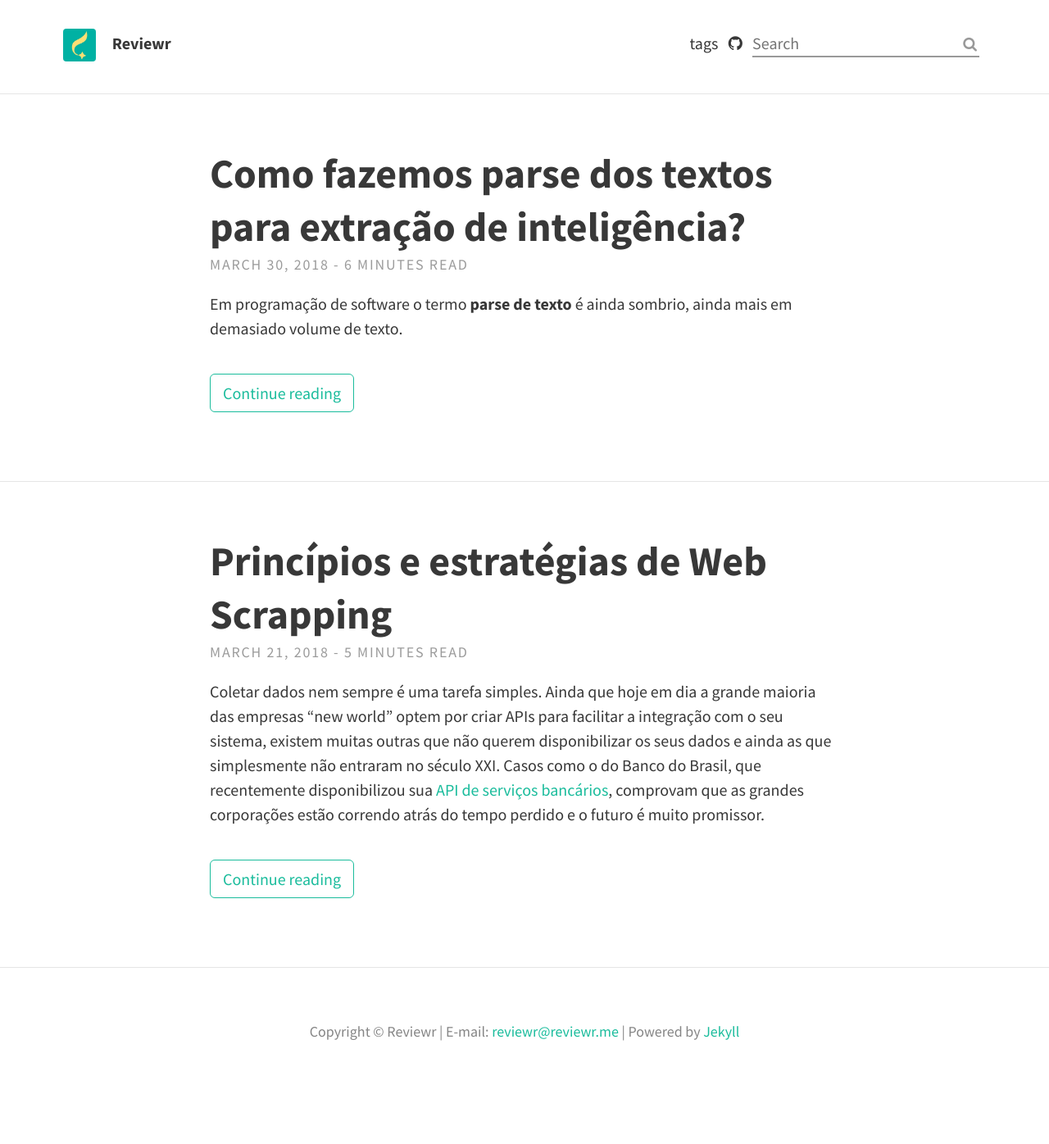
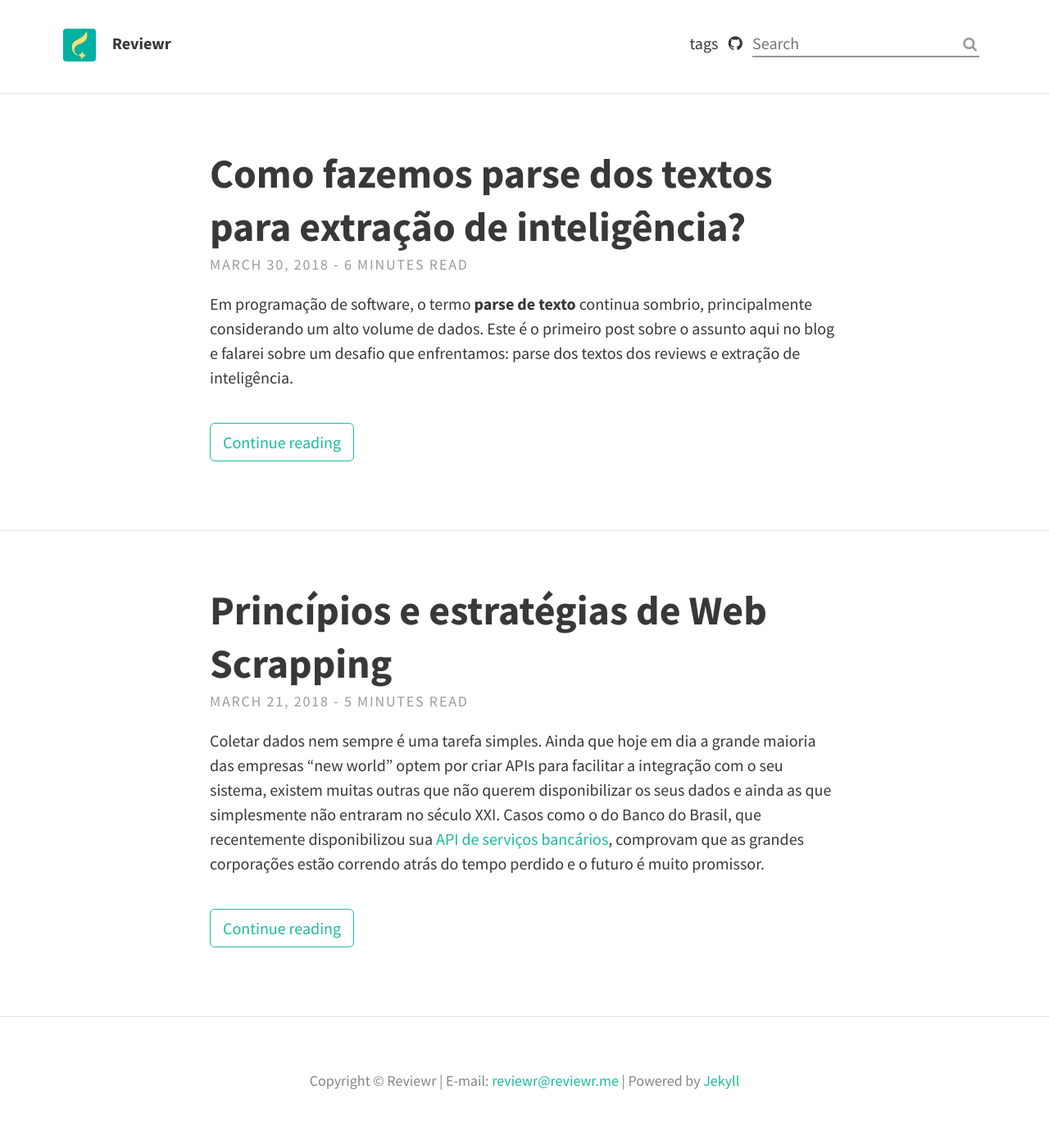
Before and after one commit to leonardorifeli/engineering.github.io, a Jekyll site: the page built from index.html, in a window 1280 px wide. Shown: the whole page at 82% size. Built offline with Jekyll 4.4.1, drawn with Linux system fonts in a browser that asks for light colours; nearby versions of some CDN libraries; the list of posts is cut into pages by our own code; before the commit the page ends 1336 px from its top, so only the background shows below that; part of the change alters nothing that is shown.

Commit message:
Fix article

````diff
--- a/_posts/2018-03-30-como-fazemos-parse-dos-textos-para-extracao-de-inteligencia.md
+++ b/_posts/2018-03-30-como-fazemos-parse-dos-textos-para-extracao-de-inteligencia.md
@@ -7,76 +7,81 @@ comments: true
 author: leonardorifeli
 ---
 
-Em programação de software o termo **parse de texto** é ainda sombrio, ainda mais em demasiado volume de texto.
+Em programação de software, o termo **parse de texto** continua sombrio, principalmente considerando um alto volume de dados. Este é o primeiro post sobre o assunto aqui no blog e falarei sobre um desafio que enfrentamos: parse dos textos dos reviews e extração de inteligência.
 
-Este é o primeiro post sobre o assunto aqui no blog. Falaremos sobre um desafio que enfrantamos: parse dos textos dos reviews e extração de inteligência. Então, vamos lá.
+Antes de começar:
 
 ![image](https://user-images.githubusercontent.com/6767689/38067896-c067a4aa-32e4-11e8-9529-858351724902.png)
 
 Aqui na Reviewr, prezamos muito pelo compartilhamento de conhecimento.
 
+Vamos lá?
+
 # Tópicos
 
-Para não termos problemas com as expectativas é muito importante deixarmos claro os tópicos que iremos abordar neste post.
+Para não termos problemas com as expectativas é importante deixarmos claro os tópicos que iremos abordar neste post.
 
-- O que é parsear?
+- O que é *parsear*?
 - Introdução;
 - Nossa arquitetura;
 - Nossa stack;
+- Nossos microserviços;
 - Como fazemos o parse;
 - Performance;
 - Conclusão.
 
 # Tá, mas o que significa parsear?
 
-![image](https://user-images.githubusercontent.com/6767689/38067620-ccc65b84-32e3-11e8-893b-8ce79053ad6c.png)
+![image](https://user-images.githubusercontent.com/6767689/38067620-ccc65b84-32e3-11e8-893b-8ce79053ad6c.png)a
 
 Fonte: [dicionarioinformal.com.br/parsear](http://www.dicionarioinformal.com.br/parsear/)
 
 # Introdução
 
-Para dar continuídade, é muito importante você ter conhecimento sobre a Reviewr. [Aqui você encontra mais informações](http://reviewr.me/site/).
+Para melhor compreensão, é importante você ter conhecimento sobre o que fazemos aqui na Reviewr. [Aqui você encontra mais informações](http://reviewr.me/site/).
 
-Em nossa plataforma temos uma feature com o nome de **termos mais citados**.
+Em nossa plataforma temos uma *feature* chamada **termos mais citados**.
 
 ![image](https://user-images.githubusercontent.com/6767689/38068105-b1e9d028-32e5-11e8-89aa-341b2aeee22f.png)
 
-Ou seja, dado um volume de Reviews, retornamos as palavras mais citadas, neste caso mais relevantes.
-
-Sobre isso, nossa COO (Cecília Brandão) escreveu um post sobre o assunto **[como usar termos mais citados](http://reviewr.me/blog/como-usar-termos-mais-citados/)**.
+Dada uma massa de reviews retornamos as palavras com maior número de ocorrências, neste caso, mais relevantes.
 
 Este foi um dos nossos grandes desafios. Salvar dados classificados, fazer parse de um grande volume de dados e entregar inteligência.
 
+Você pode obter mais informações sobre essa funcionalidade no post **[Como usar os termos mais citados](http://reviewr.me/blog/como-usar-termos-mais-citados/)** da nossa COO Cecília Brandão.
+
 # Nossa arquitetura
 
-Nossa arquitetura é com base em microservices e seguimos (sempre que possível) os pontos abaixo:
+Aqui na Reviewr, utlizamos a arquitetura de microserviços e seguimos (sempre que possível) os pontos abaixo:
 
 - API First;
 - [12 factors](https://12factor.net/pt_br/);
-- Microservices;
+- Single Responsability;
 - Clean architecture.
 
-Para descrevermos a arquitetura que utilizamos para resolver este desafio, irei isolar este assunto em dois subtópicos: **coletores** e **processadores**.
+Para uma melhor compreensão das nossas escolhas de arquitetura, vou isolar este assunto em dois subtópicos: **coletores** e **processadores**.
 
 ### Coletores
 
-A arquitetura da nossa plataforma é dividida em duas partes principais, e uma delas chamamos de coletores. Nosso CTO (Marcelo Andrade) fala um pouco dos coletores neste post: [Princípios e estratégias de Web Scrapping](http://engineering.reviewr.tech/scrapping/2018/03/21/principios-e-estrategias-de-web-scrapping.html).
+A arquitetura da nossa plataforma é dividida em duas partes principais, uma delas é a de coleta de reviews. Nosso CTO (Marcelo Andrade) fala um pouco dos coletores neste post: [Princípios e estratégias de Web Scrapping](http://engineering.reviewr.tech/scrapping/2018/03/21/principios-e-estrategias-de-web-scrapping.html).
 
 ![image](https://user-images.githubusercontent.com/6767689/38068537-198df3ec-32e8-11e8-8be0-645effbc1a59.png)
 
-Os nossos coletores coletam os reviews e em seguida são inseridos em uma base `MongoDB` e em nosso `Data Warehouse` (Amazon Redshift, um postgres).
+Nossos coletores extraem os reviews das plataformas integradas e em seguida insere em uma base `MongoDB`. Posteriormente, esses dados são agregados em nosso `Data Warehouse` (Amazon Redshift/Postgres).
 
-Neste processo, já fazemos um pré-processamento dos textos, extraindo as palavras e claro, desconsiderando as palavras não necessárias atráves de uma blacklist.
+Neste processo é feito um pré-processamento dos textos, extraindo os termos e desconsiderando as palavras pré definidas atráves de uma *blacklist*. Tudo isso é salvo de maneira estruturada para que fique fácil e dinâmico a forma de análise desses dados.
 
 ### Processadores
 
-Os processadores são microservices pequenos, onde externalizam endpoints (uma API), tanto para relatórios quanto para extração de inteligência (um relatório é a junção de vários indicadores, dos quais este não tem a responsabilidade de extrair, solicitando para outro microservice efetuar a extração).
+São resposáveis por extrair inteligência de toda essa massa de reviews coletada, e cada API tem uma única responsabilidade. Esses microserviços costumam solicitar para outros que processem algo que este não tenha a responsabilidade de resolver.
 
-Para prosseguirmos, analisaremos a seguinte imagem (`nossa arquitetura de dados`):
+Exemplificando: um relatório é a consolidação de várias métricas. O microserviço responsável por gerar o relatório pode precisar de métricas que são geradas por outros microserviços. Ao invés de replicar a lógica de extração da métrica, esse microserviço solicita para outro que processe e retorne para ele o resultado.
+
+Para prosseguirmos, analisaremos a seguinte imagem (nossa arquitetura de dados):
 
 ![image](https://user-images.githubusercontent.com/6767689/38068754-3484ea06-32e9-11e8-8d10-d58ac97ebd58.png)
 
-Nosso data warehouse é acessado por alguns microservices. Neste post, falaremos sobre o **Kowalski** e o **Wolfram-Alpha**, responsáveis por relatórios e pelo parse de texto para extração dos termos mais citados.
+Nosso Data Warehouse é acessado por vários microserviços e falarei um pouco abaixo sobre dois: o **Kowalski** e o **Wolfram-Alpha**, respectivamente responsáveis por geração de relatórios e parse de texto dos termos mais citados.
 
 # Nossa stack
 
@@ -86,17 +91,17 @@ Para o cenário atual, nossa stack é dividida em:
 - Banco `Postgres` ([Redshift](https://aws.amazon.com/pt/redshift/));
 - NodeJS (`Kowalski`) e Golang (`Wolfram-alpha`) microservice.
 
-# Nossos microservices
+# Nossos microserviços
 
-Temos dois microservices principais para o processo dos relatórios e extração de inteligência. O microservice **Kowalski** é responsável pela entrega dos relatórios e alguns indicadores, este é feito totalmente em `NodeJS`.
+O **Kowalski**, microserviço feito com `NodeJS`, é responsável pela entrega dos relatórios e alguns indicadores.
 
-Já o **Wolfram-Alpha** é feito em Go (foi nosso primeiro microservice em Go). É responsável por processar um volume **XY** de reviews para a extração, agregação e ordenação dos termos. Aqui utilizamos um processo de **MapReduce**. Golang possui um grande recurso para programação paralela, por isso a escolhemos para esta tarefa.
+O **Wolfram-Alpha**, nosso primeiro microserviço em `golang`, é responsável por processar um volume **XY** de reviews para a extração, agregação e ordenação dos termos. Para isso, utilizamos um processo de **MapReduce** e o `golang` possui uma infinidade de recursos para processamento de dados de maneira paralela. Isso faz com que a perfomance da aplicação aumente drásticamente e foi o fator chave que nos fez escolher a linguagem para realizar essa tarefa.
 
 # Como fazemos o parse
 
-O **Kowalski** efetua uma request para um endpoint **XYZ** do **Wolfram-Alpha**, passando algunas informações para a extracão, tais como: `período de data` (data `de` e `até`), o `cliente`, o `canal` (Todos, Facebook, Google, etc), etc.
+O **Kowalski** efetua uma request para um endpoint **XYZ** do **Wolfram-Alpha**, passando algunas informações para a extracão, tais como: `range de data`, `cliente`, `canal` (Todos, Facebook, Google, etc), etc.
 
-Com base nessas informações, fazemos as extrações dos reviews em nosso `data warehouse`. Como já temos os termos pré-processados e salvos em json (como o exemplo abaixo) precisamos reprocessa-los junto ao volume todo.
+Com base nessas informações, fazemos as extrações dos reviews em nosso `data warehouse`. Como já temos os termos pré-processados e salvos em json (como o exemplo abaixo) precisamos reprocessa-los junto a todo o volume de texto.
 
 **Exemplo do json de termos pré-processados**
 
@@ -114,21 +119,23 @@ Com base nessas informações, fazemos as extrações dos reviews em nosso `data
 }
 ```
 
-Fazemos parse de todos os termos de cada review e populamos um `array`, incrementando a as ocorrências. Posteriormente a isso, fazemos a orderação de ocorrências de modo decrescente. Assim, temos uma lista única de todos os termos mais citados em um volume de reviews. Claro, no parse dos termos, analisamos novamente a blacklist para disconsiderar termos não necessários, que foram processados após uma possível atualização do nosso blacklist.
+Fazemos parse de todos os termos de cada review e populamos um `array`, incrementando as ocorrências. Posteriormente, fazemos a ordernação de ocorrências de modo decrescente. Assim, temos uma lista única de todos os termos mais citados de um determinado volume de reviews. No parse dos termos, analisamos novamente a blacklist para desconsiderar termos desnecessários, que foram processados antes de alguma atualização da nossa blacklist.
 
-E qual a performance para analisar tudo isso? Chega mais no próximo tópico.
+Tá, mas como fica a performance disso tudo? Chega mais no próximo tópico.
 
-`P.S.:` Estamos evoluindo para análise de sinônimos, pluralidade, e alguns indicadores apra entreguarmos ainda mais inteligência.
+`P.S.:` Estamos evoluindo para análise de sinônimos, pluralidade, e alguns indicadores para entregarmos ainda mais inteligência.
 
 # Performance
 
-Neste tópico, trago alguns indicadores de performance atingidos no decorrer do desenvolvimento. Claro, em cenários não ideiais como: rodando a aplicação em ambiente local e o banco na AWS (na Virgínia).
+Neste tópico, trago alguns indicadores de performance atingidos no decorrer do desenvolvimento.
+
+*Esses testes foram realizados rodando a aplicação em ambiente local e o banco na AWS (na N. Virgínia).*
 
 **Indicador sem cache, com parse de `~6k reviews`:**
 
 ![image](https://user-images.githubusercontent.com/6767689/38069427-9e3b2ea8-32ec-11e8-94bf-bcc73079c992.png)
 
-**Indicador com cache, com parse de `~5k reviews`:**
+**Indicador com cache, com parse de `~6k reviews`:**
 
 ![image](https://user-images.githubusercontent.com/6767689/38069405-7babc47e-32ec-11e8-8f53-46f26bb92758.png)
 
@@ -173,8 +180,8 @@ Exemplo de resultado de uma requisitação:
 
 # Conclusão
 
-Tivemos um longe desafio pela frente. No inicio fizemos a nossa POC com `NodeJS` e `Go`. Obtivemos melhores e excelente indicadores de performance com nosso algoritmo rodando com Go.
+Tivemos um longe desafio pela frente. Fizemos duas POCs e obtivemos indicadores de performance esmagadores quando comparamos o algoritmo feito em `golang` vs `NodeJS`.
 
-Hoje este feature é muito utilizada em nossa plataforme e os indicadores continuam muito bem. Com base nesse microservice, escrevemos outros com Golang e pretendemos tornar uma stack default em nosso back-end.
+Hoje esta feature é muito utilizada em nossa plataforma e os indicadores continuam muito satisfatórios. Com base nesse microserviço, escrevemos outros com `golang` e pretendemos tornar uma stack default em nosso back-end.
 
-Um abraço e até o próximo post.
+Se você possui algum case como este, fique a vontade para compartilhar conosco! Abraço e até o nosso próximo post.
````
